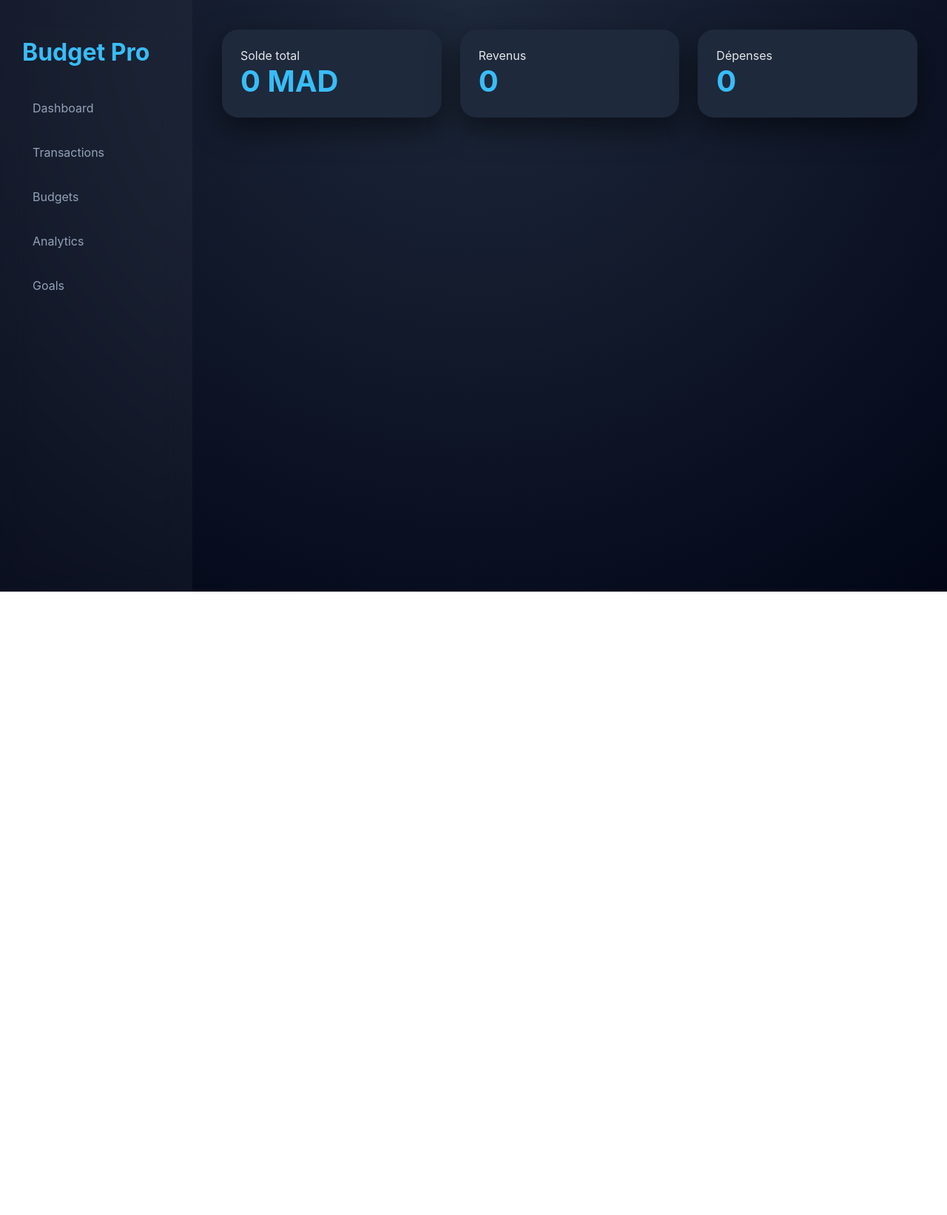
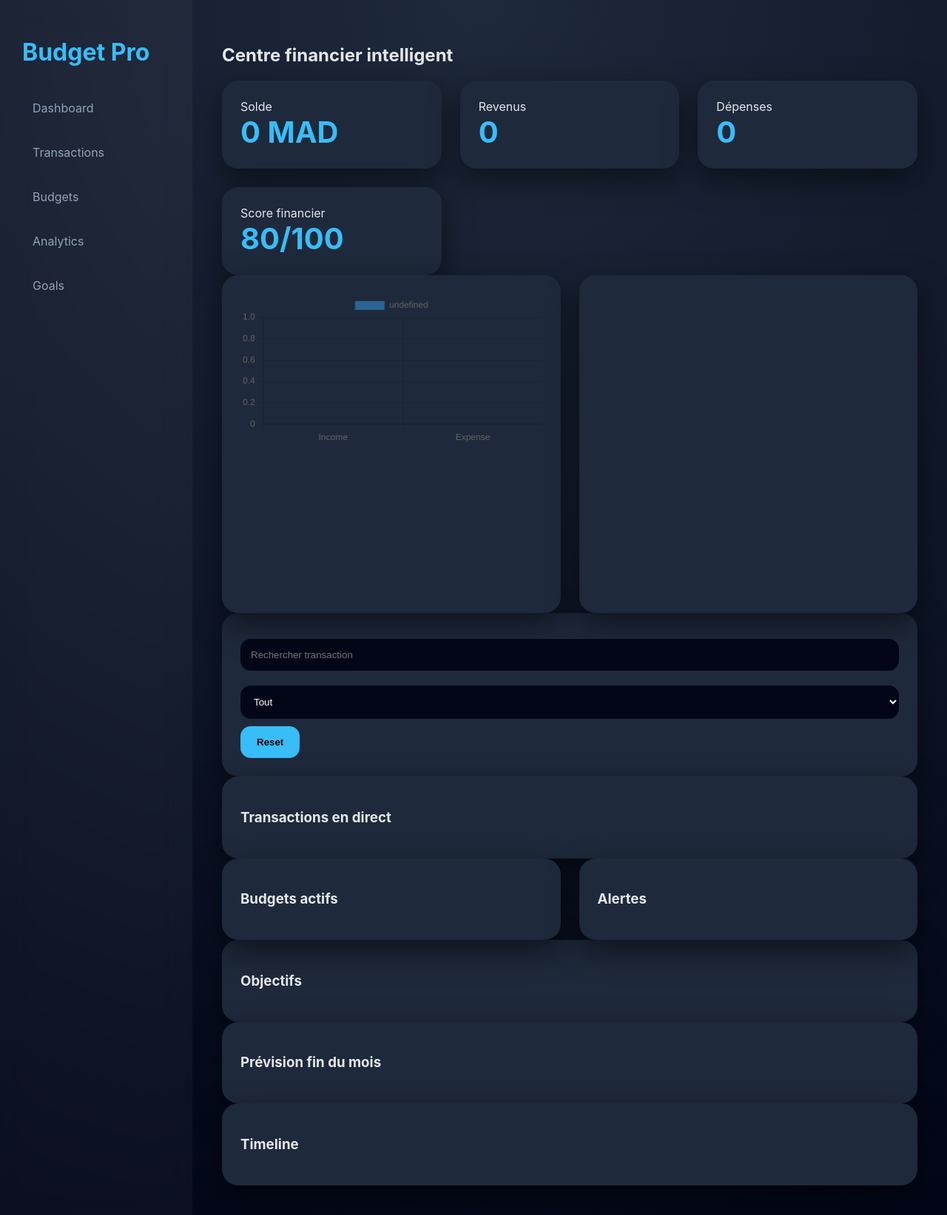
Before and after one commit to Mohammed-Tazi/budget-manager, a plain HTML site: page frontend/dashboard.html in a window 1280 px wide. Shown: the whole page at 74% size. Before the commit the page ends 800 px from the top, so only its background shows below. Drawn offline with nearby package versions, Linux system fonts and the light colour scheme.

Commit message:
frontend3

```diff
--- a/frontend/dashboard.html
+++ b/frontend/dashboard.html
@@ -2,8 +2,9 @@
 <html lang="fr">
 <head>
 <meta charset="UTF-8">
-<title>Dashboard</title>
+<title>Dashboard Pro</title>
 <link rel="stylesheet" href="app.css">
+<script src="https://cdn.jsdelivr.net/npm/chart.js"></script>
 </head>
 <body>
 
@@ -17,26 +18,68 @@
 </div>
 
 <div class="main">
+
+<h2>Centre financier intelligent</h2>
+
+<!-- KPI -->
 <div class="grid">
-
-<div class="card">
-Solde total
-<div class="big" data-total></div>
+<div class="card">Solde <div class="big" id="kpiTotal"></div></div>
+<div class="card">Revenus <div class="big" id="kpiIncome"></div></div>
+<div class="card">Dépenses <div class="big" id="kpiExpense"></div></div>
+<div class="card">Score financier <div class="big" id="financeScore"></div></div>
 </div>
 
-<div class="card">
-Revenus
-<div class="big" data-income></div>
+<!-- Charts -->
+<div class="grid">
+<div class="card"><canvas id="flowChart"></canvas></div>
+<div class="card"><canvas id="categoryChart"></canvas></div>
 </div>
 
+<!-- Controls -->
 <div class="card">
-Dépenses
-<div class="big" data-expense></div>
+<input id="search" placeholder="Rechercher transaction">
+<select id="filterType">
+<option value="all">Tout</option>
+<option value="income">Revenus</option>
+<option value="expense">Dépenses</option>
+</select>
+<button onclick="resetFilters()">Reset</button>
+</div>
+
+<!-- Transactions -->
+<div class="card">
+<h3>Transactions en direct</h3>
+<div id="txLive"></div>
+</div>
+
+<!-- Budgets -->
+<div class="grid">
+<div class="card"><h3>Budgets actifs</h3><div id="budgetStatus"></div></div>
+<div class="card"><h3>Alertes</h3><div id="alerts"></div></div>
+</div>
+
+<!-- Goals -->
+<div class="card">
+<h3>Objectifs</h3>
+<div id="goalStatus"></div>
+</div>
+
+<!-- Forecast -->
+<div class="card">
+<h3>Prévision fin du mois</h3>
+<div id="forecast"></div>
+</div>
+
+<!-- Activity -->
+<div class="card">
+<h3>Timeline</h3>
+<div id="timeline"></div>
 </div>
 
 </div>
-</div>
 
 <script type="module" src="app.js"></script>
+<script src="dashboard.js"></script>
+
 </body>
 </html>
--- /dev/null
+++ b/frontend/dashboard.js
@@ -0,0 +1,98 @@
+const tx = JSON.parse(localStorage.transactions || "[]")
+const budgets = JSON.parse(localStorage.budgets || "{}")
+const goals = JSON.parse(localStorage.goals || "[]")
+
+/* ================= KPI ================= */
+let income=0, expense=0
+tx.forEach(t=> t.type==="income"?income+=t.amount:expense+=t.amount)
+const total = income-expense
+
+kpiTotal.innerText = total+" MAD"
+kpiIncome.innerText = income
+kpiExpense.innerText = expense
+
+/* ================= SCORE ================= */
+let score = 100
+if(expense>income) score-=40
+if(goals.length===0) score-=10
+if(Object.keys(budgets).length===0) score-=10
+financeScore.innerText = score+"/100"
+
+/* ================= CHARTS ================= */
+new Chart(flowChart,{
+ type:"bar",
+ data:{labels:["Income","Expense"],datasets:[{data:[income,expense]}]}
+})
+
+const catMap={}
+tx.forEach(t=>{
+ if(t.type==="expense")
+  catMap[t.category]=(catMap[t.category]||0)+t.amount
+})
+
+new Chart(categoryChart,{
+ type:"doughnut",
+ data:{labels:Object.keys(catMap),datasets:[{data:Object.values(catMap)}]}
+})
+
+/* ================= LIVE TX ================= */
+function renderTx(list){
+ txLive.innerHTML=""
+ list.forEach(t=>{
+  txLive.innerHTML+=`<div>${t.title} — ${t.amount} MAD</div>`
+ })
+}
+renderTx(tx)
+
+/* ================= SEARCH & FILTER ================= */
+search.oninput=applyFilters
+filterType.onchange=applyFilters
+
+function applyFilters(){
+ let list=[...tx]
+ if(filterType.value!=="all")
+  list=list.filter(t=>t.type===filterType.value)
+
+ list=list.filter(t=>t.title.toLowerCase().includes(search.value.toLowerCase()))
+ renderTx(list)
+}
+
+function resetFilters(){
+ search.value=""
+ filterType.value="all"
+ renderTx(tx)
+}
+
+/* ================= BUDGETS ================= */
+Object.entries(budgets).forEach(([c,v])=>{
+ let spent = tx.filter(t=>t.category===c && t.type==="expense")
+              .reduce((a,b)=>a+b.amount,0)
+ let p=Math.min(100,(spent/v)*100)
+ budgetStatus.innerHTML+=`
+  <div>${c} ${spent}/${v} MAD
+   <div class="progress"><span style="width:${p}%"></span></div>
+  </div>`
+ if(spent>v){
+  alerts.innerHTML+=`<div>⚠ Dépassement ${c}</div>`
+ }
+})
+
+/* ================= GOALS ================= */
+goals.forEach(g=>{
+ let p=(g.saved/g.target)*100
+ goalStatus.innerHTML+=`
+  <div>${g.name} ${g.saved}/${g.target}
+   <div class="progress"><span style="width:${p}%"></span></div>
+  </div>`
+})
+
+/* ================= FORECAST ================= */
+const days = new Date().getDate()
+const avg = expense/days
+const forecast = Math.round(avg*30)
+forecast.innerText = `Prévision dépenses: ${forecast} MAD`
+
+/* ================= TIMELINE ================= */
+tx.slice(-10).reverse().forEach(t=>{
+ timeline.innerHTML+=`<div>${t.title} → ${t.amount} MAD</div>`
+})
```
